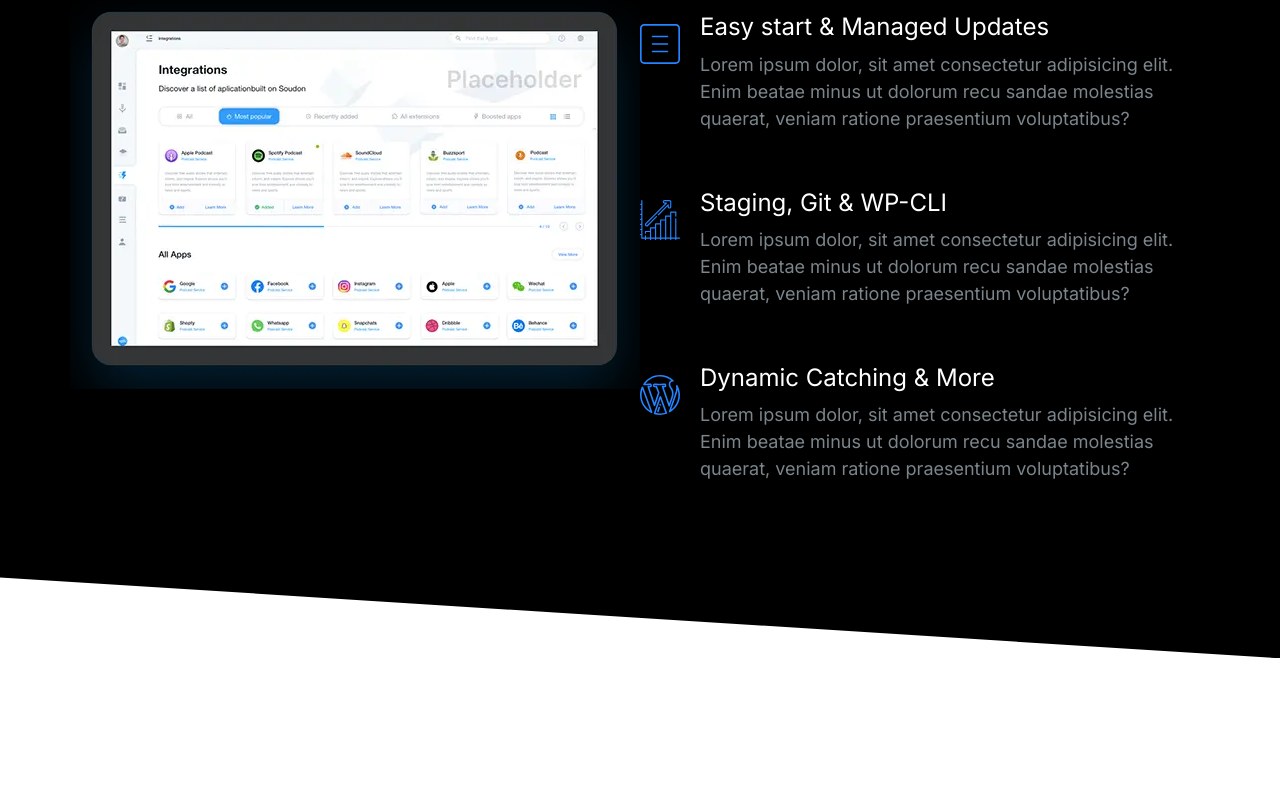
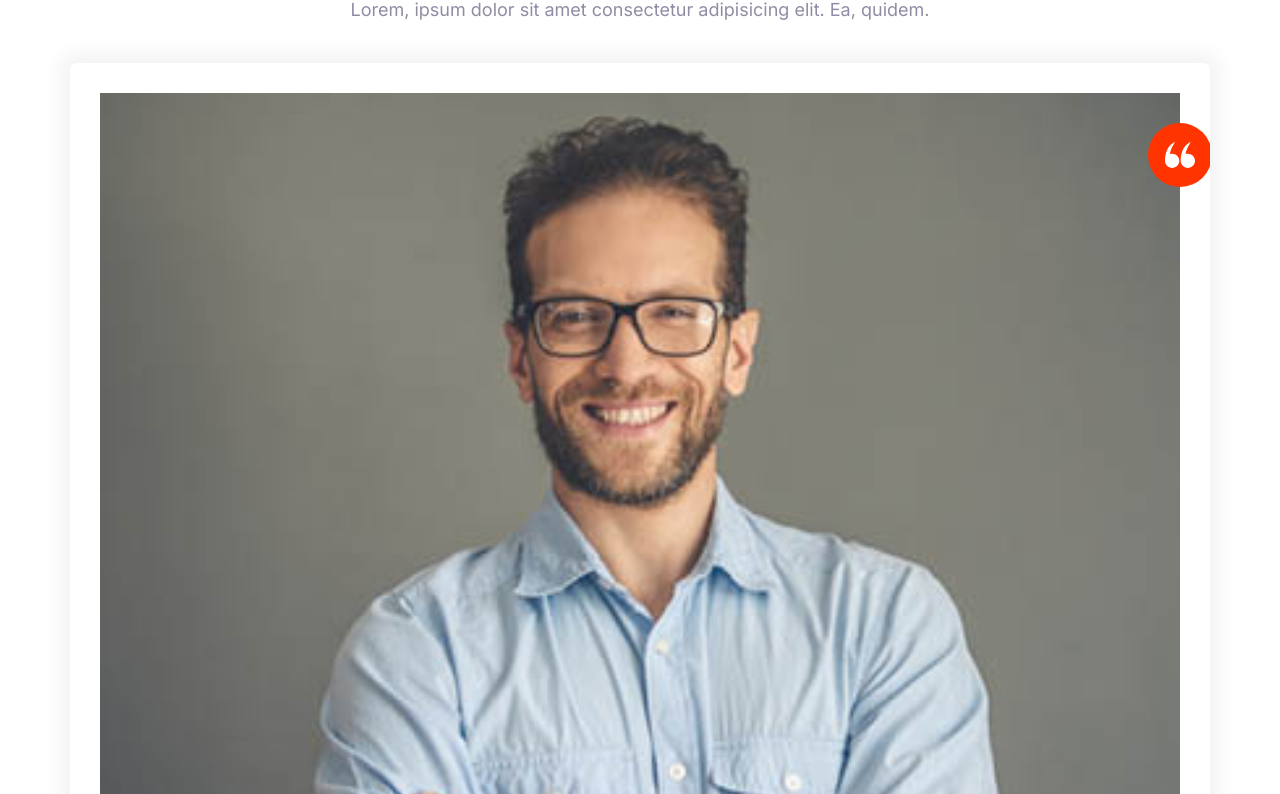
Before and after one commit to Seanpdoyle05/moshify, a plain HTML site: page index.html in a window 1280 px wide. Shown: the part 151-945 px from the top of the page. Before the commit the page ends 809 px from the top, so only its background shows below. Drawn offline with Linux system fonts and the light colour scheme.

Commit message:
Build a testimonial block component.

```diff
--- /dev/null
+++ b/components/testimonial block.html
@@ -0,0 +1,41 @@
+<section class="block">
+  <header class="block__header">
+    <h2>What our customers are saying</h2>
+    <p>Lorem, ipsum dolor sit amet consectetur adipisicing elit. Ea, quidem.</p>
+  </header>
+  <div class="container">
+    <div class="card testimonial">
+      <div class="grig grid--1x2">
+        <div class="testimonial__image">
+          <img src="images/testimonial.jpg" alt="A happy, smiling customer" />
+          <span class="icon-container icon-container--accent">
+            <svg class="icon icon--white icon--small">
+              <use xlink:href="images/sprite.svg#quotes"></use>
+            </svg>
+          </span>
+        </div>
+        <blockquote class="quote">
+          <p class="qoute__text">
+            Lorem ipsum dolor sit amet, consectetur adipisicing elit. Deleniti
+            facere quidem cum perferendis architecto doloribus! Esse laudantium
+            laborum ipsa doloribus.
+          </p>
+        </blockquote>
+        <footer>
+          <div class="media">
+            <div class="media__image">
+              <svg class="icon icon--primary quote__line">
+                <use xlink:href="images/sprite.svg#menu"></use>
+              </svg>
+            </div>
+            <div class="media__body">
+              <h3 class="media__title qoute__author">John Smith</h3>
+              <p class="quote__organization">ABC Company</p>
+            </div>
+          </div>
+        </footer>
+      </div>
+    </div>
+  </div>
+</section>
+<script src="js/main.js"></script>
--- a/css/styles.css
+++ b/css/styles.css
@@ -611,6 +611,7 @@ transform: rotate(0);
 
 .block__header {
     text-align: center;
+    margin-bottom: 4rem;
 }
 
 .block__heading {
--- a/index.html
+++ b/index.html
@@ -20,75 +20,49 @@
     <link rel="stylesheet" href="css/styles.css" />
   </head>
   <body>
-    <section class="block block--dark block--skewed-right block-showcase">
+    <section class="block">
       <header class="block__header">
-        <h2>User-friendly Control Panel</h2>
+        <h2>What our customers are saying</h2>
+        <p>
+          Lorem, ipsum dolor sit amet consectetur adipisicing elit. Ea, quidem.
+        </p>
       </header>
-      <div class="container grid grid--1x2">
-        <picture class="block-showcase__image">
-          <source
-            type="image/webp"
-            srcset="images/ipad.webp 1x, images/ipad@2x.webp 2x"
+      <div class="container">
+        <div class="card testimonial">
+          <div class="grig grid--1x2">
+            <div class="testimonial__image">
+              <img
+                src="images/testimonial.jpg"
+                alt="A happy, smiling customer"
               />
-          <source
-            type="image/png"
-            srcset="images/ipad.png 1x, images/ipad@2x.png 2x"
-          />
-          <img src="images/ipad.png" alt="" />
-        </picture>
-        <ul class="list">
-          <li>
+              <span class="icon-container icon-container--accent">
+                <svg class="icon icon--white icon--small">
+                  <use xlink:href="images/sprite.svg#quotes"></use>
+                </svg>
+              </span>
+            </div>
+            <blockquote class="quote">
+              <p class="qoute__text">
+                Lorem ipsum dolor sit amet, consectetur adipisicing elit.
+                Deleniti facere quidem cum perferendis architecto doloribus!
+                Esse laudantium laborum ipsa doloribus.
+              </p>
+            </blockquote>
+            <footer>
               <div class="media">
                 <div class="media__image">
-                <svg class="icon icon--primary">
+                  <svg class="icon icon--primary quote__line">
                     <use xlink:href="images/sprite.svg#menu"></use>
                   </svg>
                 </div>
                 <div class="media__body">
-                <h3 class="media__title">Easy start & Managed Updates</h3>
-                <p>
-                  Lorem ipsum dolor, sit amet consectetur adipisicing elit. Enim
-                  beatae minus ut dolorum recu sandae molestias quaerat, veniam
-                  ratione praesentium voluptatibus?
-                </p>
+                  <h3 class="media__title qoute__author">John Smith</h3>
+                  <p class="quote__organization">ABC Company</p>
                 </div>
               </div>
-          </li>
-          <li>
-            <div class="media">
-              <div class="media__image">
-                <svg class="icon icon--primary">
-                  <use xlink:href="images/sprite.svg#growth"></use>
-                </svg>
-              </div>
-              <div class="media__body">
-                <h3 class="media__title">Staging, Git & WP-CLI</h3>
-                <p>
-                  Lorem ipsum dolor, sit amet consectetur adipisicing elit. Enim
-                  beatae minus ut dolorum recu sandae molestias quaerat, veniam
-                  ratione praesentium voluptatibus?
-                </p>
+            </footer>
           </div>
         </div>
-          </li>
-          <li>
-            <div class="media">
-              <div class="media__image">
-                <svg class="icon icon--primary">
-                  <use xlink:href="images/sprite.svg#wordpress"></use>
-                </svg>
-              </div>
-              <div class="media__body">
-                <h3 class="media__title">Dynamic Catching & More</h3>
-                <p>
-                  Lorem ipsum dolor, sit amet consectetur adipisicing elit. Enim
-                  beatae minus ut dolorum recu sandae molestias quaerat, veniam
-                  ratione praesentium voluptatibus?
-                </p>
-              </div>
-            </div>
-          </li>
-        </ul>
       </div>
     </section>
     <script src="js/main.js"></script>
```
Lines whose indentation alone changed are shown as unchanged.
